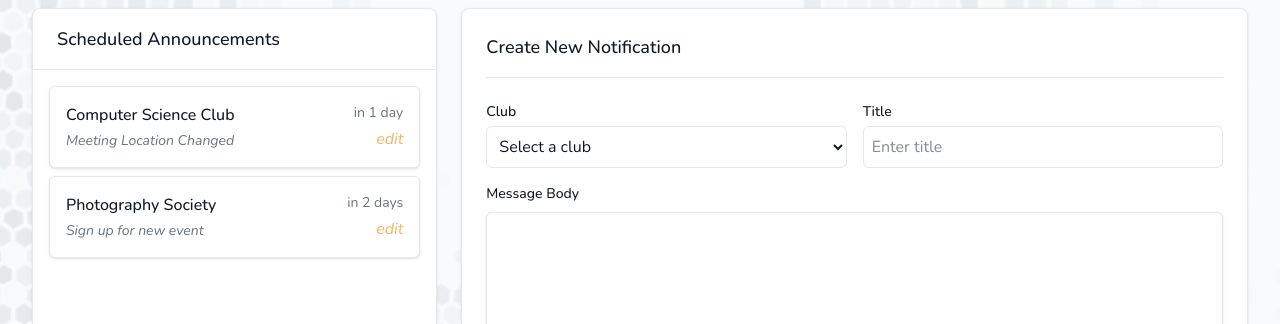
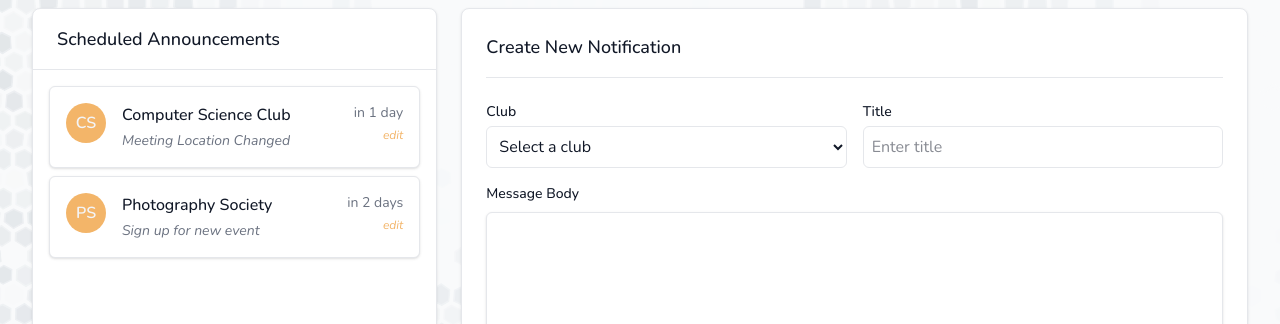
Before and after one commit to timothywashburn/clubhive, a React (Vite) app in the folder client/: page /send-notification in a window 1280 px wide. Shown: the part 189-513 px from the top of the page. Built offline with nearby package versions, Linux system fonts and the light colour scheme; no server answers.

Commit message:
initials bubble

```diff
--- a/client/src/pages/SendNotification.tsx
+++ b/client/src/pages/SendNotification.tsx
@@ -1,3 +1,5 @@
+import React from 'react';
+
 export function SendNotification() {
     const scheduled = [
         {
@@ -29,9 +31,25 @@ export function SendNotification() {
                         </div>
 
                         <div className="p-4 space-y-2">
-                            {scheduled.map((item, index) => (
-                                <div key={index} className="w-full rounded-md border border-outline-variant bg-surface p-4 shadow-sm ">
-                                    <div className="flex justify-between items-start">
+                            {scheduled.map((item, index) => {
+                                const initials = item.club
+                                    .split(' ')
+                                    .map(word => word[0])
+                                    .join('')
+                                    .toUpperCase()
+                                    .slice(0, 2);
+
+                                return (
+                                    <div
+                                        key={index}
+                                        className="w-full rounded-md border border-outline-variant bg-surface p-4 shadow-sm hover:bg-surface-variant transition"
+                                    >
+                                        <div className="flex items-start gap-4">
+                                            <div className="w-10 h-10 flex-shrink-0 rounded-full bg-primary text-primary-container font-semibold flex items-center justify-center">
+                                                {initials}
+                                            </div>
+
+                                            <div className="flex justify-between w-full">
                                                 <div>
                                                     <div className="text-on-surface font-medium text-base capitalize">{item.club}</div>
                                                     <div className="text-sm italic text-on-surface-variant mt-1">{item.title}</div>
@@ -39,11 +57,13 @@ export function SendNotification() {
 
                                                 <div className="text-right">
                                                     <div className="text-sm text-on-surface-variant whitespace-nowrap">{item.time}</div>
-                                            <div className="text-primary italic text-m mt-1 hover:text-primary/90">edit</div>
+                                                    <div className="text-primary italic text-xs mt-1">edit</div>
                                                 </div>
                                             </div>
                                         </div>
-                            ))}
+                                    </div>
+                                );
+                            })}
                         </div>
                     </div>
 
```
Lines whose indentation alone changed are shown as unchanged.
